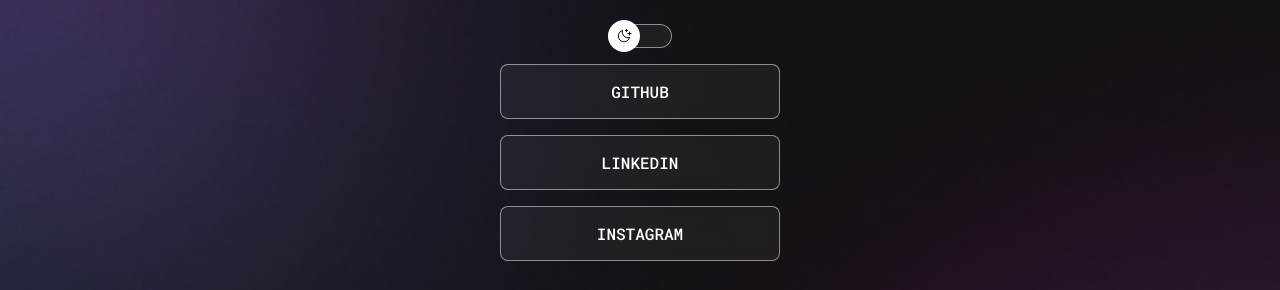
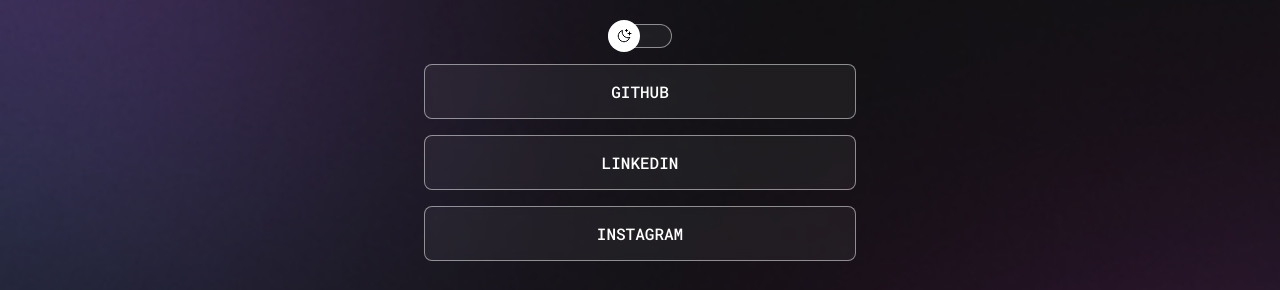
Before and after one commit to oGabrielBtt/1proj, a plain HTML site: page index.html in a window 1280 px wide. Shown: the part 198-488 px from the top of the page. Drawn offline with nearby package versions, Linux system fonts and the light colour scheme.

Commit message:
ADJUST CONTAINER

```diff
--- a/style.css
+++ b/style.css
@@ -33,7 +33,8 @@ body * {
 }
 
 #container {
-  width: 360px;
+  width: 100%;
+  max-width: 512px;
   margin: auto;
   padding: 8px 24px 24px;
 }
```
